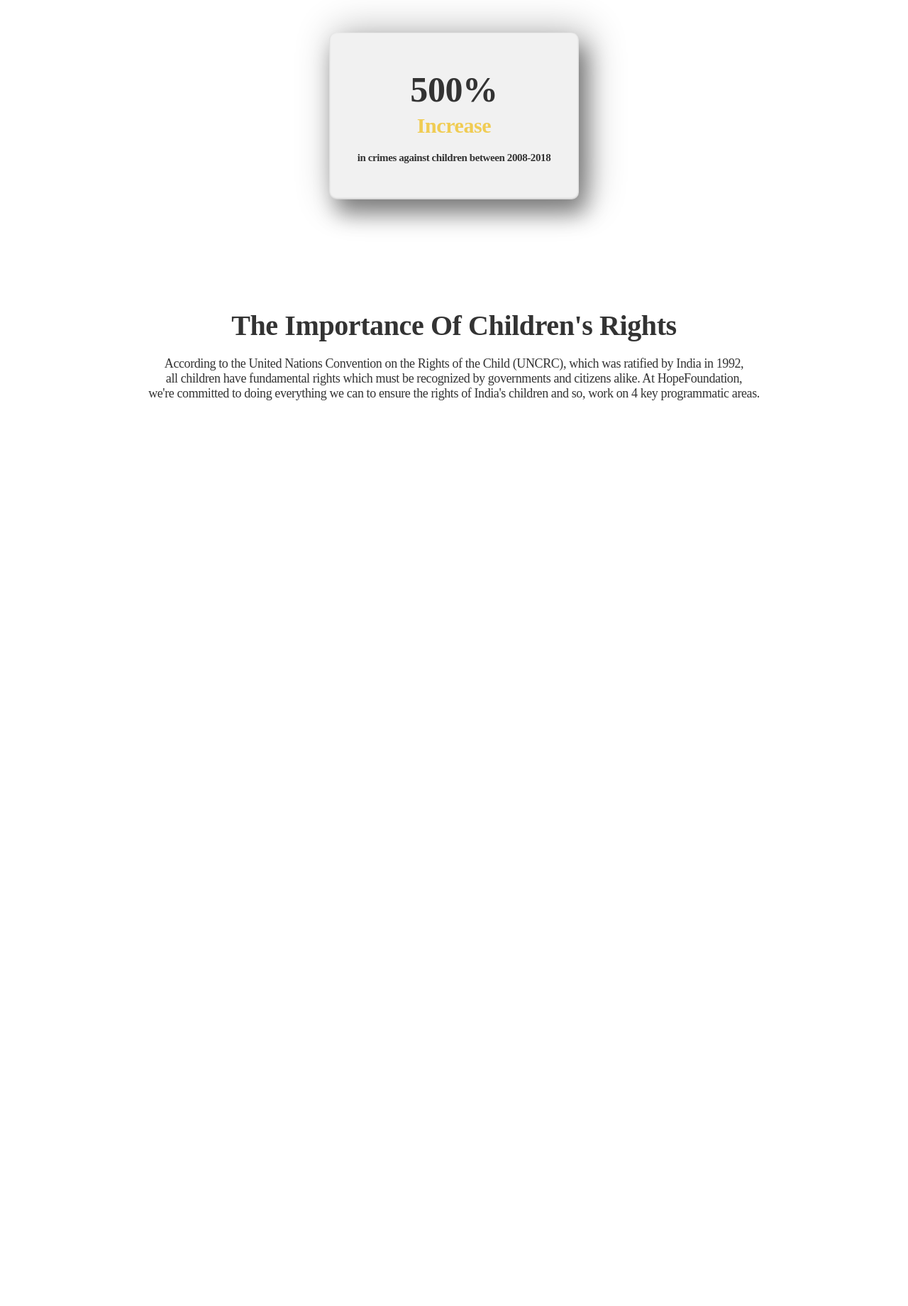
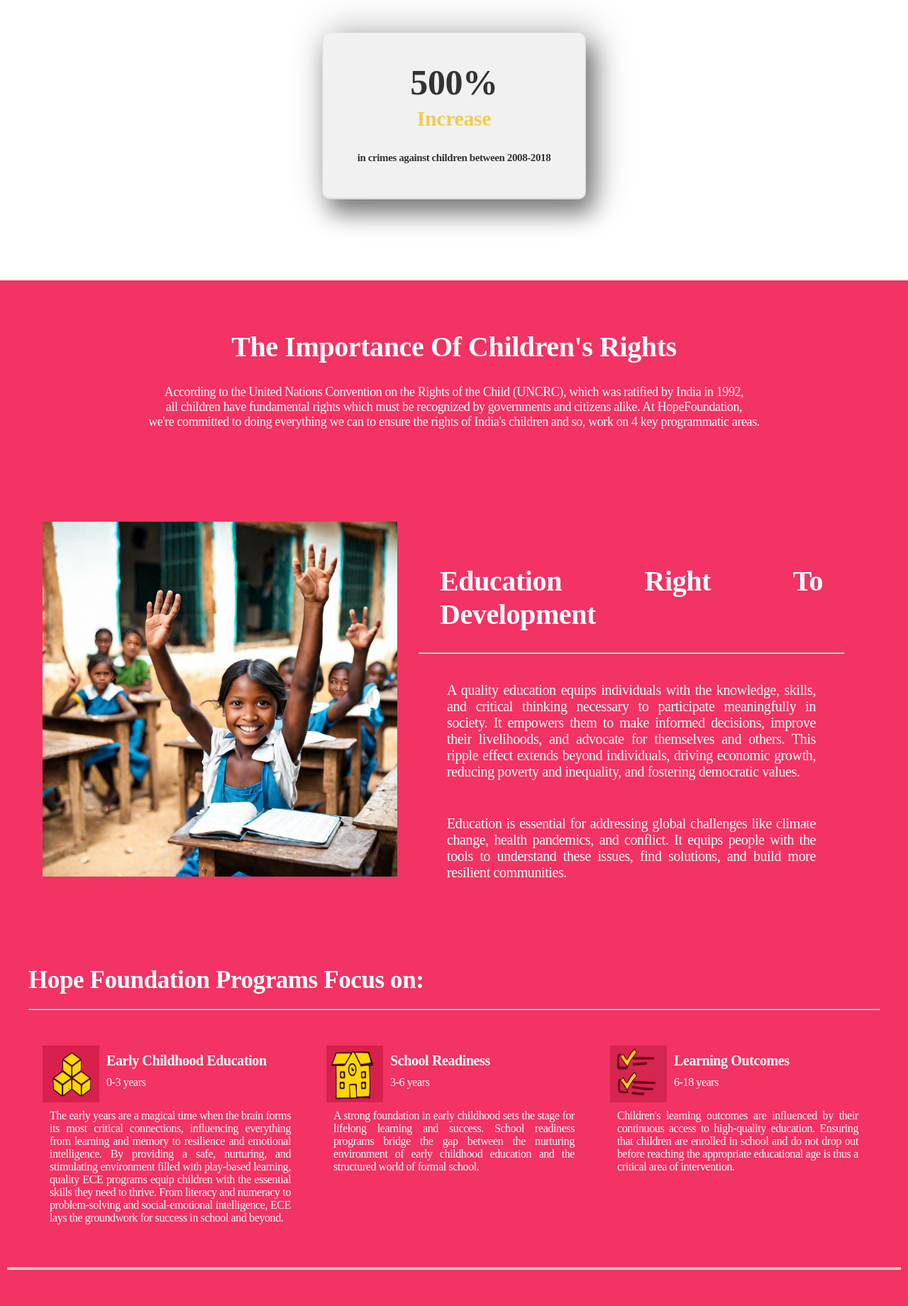
Before and after one commit to NamanSoni18/HopeFoundation, a PHP site: page /children/children.html in a window 1280 px wide. Shown: the part 2480-4320 px from the top of the page at 71% size. Before the commit the page ends 3044 px from the top, so only its background shows below. Run offline with PHP 8.4, Linux system fonts and the light colour scheme; some web fonts are replaced.

Commit message:
Added Content on Children.html

```diff
--- a/children/children.css
+++ b/children/children.css
@@ -162,3 +162,68 @@
   font-size: 18px;
   justify-content: center;
 }
+
+.section4 {
+  background-color: #F23363;
+  color: white;
+  padding: 10px;
+  padding-top: 30px;
+}
+
+.section4-part1 {
+  display: flex;
+  flex-direction: row;
+  text-align: justify;
+  margin: 50px;
+  padding-top: 70px;
+}
+
+.section4-text {
+  margin: 30px;
+}
+
+.section4-text .sec4-head, .sec4-para {
+  margin: 30px;
+}
+
+.sec4-head {
+  font-size: 40px;
+}
+
+.sec4-para {
+  font-size: 20px;
+}
+
+.section4-text-part2 {
+  margin: 30px;
+  text-align: justify;
+}
+
+.section4-text-part2 h3 {
+  font-size: 35px;
+  margin-bottom: 20px;
+}
+
+.topic {
+  margin-top: 30px;
+  display: flex;
+  flex-direction: row;
+}
+
+.subtopic {
+  margin: 20px;
+  flex: 1;
+}
+
+.subtopic .flex-part1 {
+  display: flex;
+  flex-direction: row;
+}
+
+.subtopic h2 {
+  font-size: 20px;
+}
+
+.subtopic h2, span, p {
+  padding: 10px;
+}
--- a/children/children.html
+++ b/children/children.html
@@ -6,6 +6,7 @@
     <meta name="viewport" content="width=device-width, initial-scale=1.0">
     <title>Children</title>
     <link rel="stylesheet" href="children.css">
+    <link rel="icon" href="../assests/Hope_Foundation_logo2.png" sizes="192X192" type="image/png">
 </head>
 
 <body>
@@ -78,8 +79,213 @@
     <br>
     <br>
 
-    <div class="section3-heading">The Importance Of Children's Rights</div>
-    <p class="section4-paragraph">According to the United Nations Convention on the Rights of the Child (UNCRC), which was ratified by India in 1992, <br>all children have fundamental rights which must be recognized by governments and citizens alike. At HopeFoundation,<br> we're committed to doing everything we can to ensure the rights of India's children and so, work on 4 key programmatic areas.</p>
+    <div class="section4">
+        <div class="section3-heading">The Importance Of Children's Rights</div>
+        <p class="section4-paragraph">According to the United Nations Convention on the Rights of the Child (UNCRC),
+            which was ratified by India in 1992, <br>all children have fundamental rights which must be recognized by
+            governments and citizens alike. At HopeFoundation,<br> we're committed to doing everything we can to ensure
+            the rights of India's children and so, work on 4 key programmatic areas.</p>
+
+        <div class="section4-part1">
+            <img src="../assests/Children/A_young_girl_in_a_rural.jpg" alt="No Image" width="500px" height="500px">
+            <div class="section4-text">
+                <h1 class="sec4-head">Education Right To Development</h1>
+                <hr>
+                <p class="sec4-para">A quality education equips individuals with the knowledge, skills, and critical
+                    thinking necessary to
+                    participate meaningfully in society. It empowers them to make informed decisions, improve their
+                    livelihoods, and advocate for themselves and others. This ripple effect extends beyond individuals,
+                    driving economic growth, reducing poverty and inequality, and fostering democratic values.</p>
+                <p class="sec4-para">Education is essential for addressing global challenges like climate change, health
+                    pandemics, and conflict. It equips people with the tools to understand these issues, find solutions,
+                    and build more resilient communities.</p>
+            </div>
+        </div>
+
+        <div class="section4-text-part2">
+            <h3>Hope Foundation Programs Focus on:</h3>
+            <hr>
+            <div class="topic">
+                <div class="subtopic">
+                    <div class="flex-part1">
+                        <img src="../assests/Children/children-0-3-years.png" alt="" width="80px" height="80px">
+                        <div class="flex-part2">
+                            <h2>Early Childhood Education</h2>
+                            <span>0-3 years</span>
+                        </div>
+                    </div>
+                    <p>The early years are a magical time when the brain forms its most critical connections,
+                        influencing everything from learning and memory to resilience and emotional intelligence. By
+                        providing a safe, nurturing, and stimulating environment filled with play-based learning,
+                        quality ECE programs equip children with the essential skills they need to thrive. From literacy
+                        and numeracy to problem-solving and social-emotional intelligence, ECE lays the groundwork for
+                        success in school and beyond.</p>
+                </div>
+                <div class="subtopic">
+                    <div class="flex-part1">
+                        <img src="../assests/Children/children-3-6-years.png" alt="" width="80px" height="80px">
+                        <div class="flex-part2">
+                            <h2>School Readiness</h2>
+                            <span>3-6 years</span>
+                        </div>
+                    </div>
+                    <p>A strong foundation in early childhood sets the stage for lifelong learning and success. School
+                        readiness programs bridge the gap between the nurturing environment of early childhood education
+                        and the structured world of formal school.</p>
+                </div>
+                <div class="subtopic">
+                    <div class="flex-part1">
+                        <img src="../assests/Children/children-6-18-years.png" alt="" width="80px" height="80px">
+                        <div class="flex-part2">
+                            <h2>Learning Outcomes</h2>
+                            <span>6-18 years</span>
+                        </div>
+                    </div>
+                    <p>Children's learning outcomes are influenced by their continuous access to high-quality education.
+                        Ensuring that children are enrolled in school and do not drop out before reaching the
+                        appropriate educational age is thus a critical area of intervention.</p>
+                </div>
+            </div>
+        </div>
+
+        <hr>
+        <hr>
+
+        <div class="section4-part1">
+            <div class="section4-text">
+                <h1 class="sec4-head">Health & Nutrition</h1>
+                <hr>
+                <p class="sec4-para">proper nutrition is crucial for brain development, laying the groundwork for
+                    cognitive skills, resilience, and lifelong learning. A balanced diet rich in fruits, vegetables,
+                    whole grains, and lean proteins fuels young bodies and minds, setting them up for success in school
+                    and beyond.</p>
+                <p class="sec4-para">Proper nutrition isn't just about filling bellies; it's about building brains. In
+                    those critical early years, the human brain undergoes a whirlwind of development, forming delicate
+                    neural pathways that will influence everything from memory and concentration to learning and social
+                    skills. These intricate connections are fueled by a symphony of nutrients, each playing a vital role
+                    in the orchestra of cognition.
+
+                    Think of fruits and vegetables as the colorful conductors, bursting with vitamins and antioxidants
+                    that orchestrate healthy neural growth. Whole grains act as the sturdy base notes, providing steady
+                    energy to keep young minds focused and ready to learn. Lean proteins play the melodic leads,
+                    building strong nerve fibers that carry information efficiently. And don't forget the essential
+                    supporting cast - healthy fats, the smooth lubricants that ensure seamless communication between
+                    brain cells.</p>
+            </div>
+            <img src="../assests/Children/Children of diverse.jpg" alt="No Image" width="500px" height="500px">
+        </div>
+        <div class="section4-text-part2">
+            <h3>Hope Foundation Right to Survival Focus on:</h3>
+            <hr>
+            <div class="topic">
+                <div class="subtopic">
+                    <div class="flex-part1">
+                        <img src="../assests/Children/Care for Expectant and Newborns.png" alt="" width="80px"
+                            height="80px">
+                        <div class="flex-part2">
+                            <h2>Care for Expectant and Newborns</h2>
+                        </div>
+                    </div>
+                    <p>
+                        The Hope Foundation is dedicated to ensuring the well-being and health of expectant mothers and
+                        newborns through our comprehensive program, "Care for Expectant and Newborns." Our initiative
+                        recognizes the critical importance of maternal and child health, aiming to provide support,
+                        education, and resources to enhance the overall experience of pregnancy and infancy for
+                        vulnerable communities.</p>
+                </div>
+                <div class="subtopic">
+                    <div class="flex-part1">
+                        <img src="../assests/Children/Growth monitoring.png" alt="" width="80px" height="80px">
+                        <div class="flex-part2">
+                            <h2>Growth Monitoring</h2>
+                        </div>
+                    </div>
+                    <p>Growth monitoring for children is a pivotal aspect of the Hope Foundation's mission to ensure the
+                        well-being and development of every child under its care. This essential initiative involves
+                        systematically tracking and assessing a child's physical, mental, and emotional growth over
+                        time, providing crucial insights into their overall health and nutritional status. By
+                        implementing a comprehensive growth monitoring program, the Hope Foundation aims to address and
+                        alleviate the challenges that children face in their formative years, contributing to their
+                        long-term health and prosperity.</p>
+                </div>
+                <div class="subtopic">
+                    <div class="flex-part1">
+                        <img src="../assests/Children/Learning outcomes.png" alt="" width="80px" height="80px">
+                        <div class="flex-part2">
+                            <h2>Learning Outcomes</h2>
+                        </div>
+                    </div>
+                    <p>Learning outcomes for children are critical aspects that contribute significantly to their
+                        holistic development. At Hope Foundation, our commitment to empowering children through
+                        education revolves around fostering a range of learning outcomes that extend beyond academic
+                        achievements. Our mission is to nurture well-rounded individuals who not only excel academically
+                        but also possess the skills, values, and resilience needed to navigate life's challenges.</p>
+                </div>
+            </div>
+        </div>
+
+        <hr>
+        <hr>
+
+        <div class="section4-part1">
+            <img src="../assests/Children/Safety & Protection.jpg" alt="No Image" width="500px" height="500px">
+            <div class="section4-text">
+                <h1 class="sec4-head">Safety & Protection</h1>
+                <hr>
+                <p class="sec4-para">
+                    The Hope Foundation, dedicated to the welfare of children, places safety and protection at the
+                    forefront of its mission. Recognizing the vulnerability of children and the need for a nurturing
+                    environment, our NGO has implemented comprehensive initiatives to ensure the well-being of every
+                    child under our care.
+
+                    Safety begins with creating a physical environment that is secure and free from potential hazards.
+                    At the heart of our efforts is the establishment of safe spaces where children can learn, play, and
+                    grow without fear. We prioritize the maintenance and regular inspection of facilities to guarantee
+                    that they adhere to stringent safety standards. This includes ensuring structural integrity,
+                    implementing fire safety measures, and providing appropriate medical resources.</p>
+            </div>
+        </div>
+        <div class="section4-text-part2">
+            <h3>Hope Foundation Right To Protection Focus on:</h3>
+            <hr>
+            <div class="topic">
+                <div class="subtopic">
+                    <div class="flex-part1">
+                        <img src="../assests/Children/Care for Expectant and Newborns.png" alt="" width="80px"
+                            height="80px">
+                        <div class="flex-part2">
+                            <h2>Child Labour</h2>
+                        </div>
+                    </div>
+                    <p>Child labor is a deeply distressing global issue that continues to afflict countless children
+                        around the world, undermining their fundamental rights, health, and future prospects. The Hope
+                        Foundation, recognizing the gravity of this problem, is committed to raising awareness and
+                        actively combating child labor to secure a brighter and more dignified future for these
+                        vulnerable individuals.</p>
+                </div>
+                <div class="subtopic">
+                    <div class="flex-part1">
+                        <img src="../assests/Children/Child marriage.png" alt="" width="80px" height="80px">
+                        <div class="flex-part2">
+                            <h2>Child Marriage</h2>
+                        </div>
+                    </div>
+                    <p>Child marriage is a deeply entrenched and pervasive issue affecting millions of children globally, and it stands as a violation of their fundamental rights. At the heart of this social malaise lies the grim reality that children, particularly young girls, are forced into marriage before they attain the legal age, often robbing them of their childhood and subjecting them to a life of hardship and adversity.</p>
+                </div>
+                <div class="subtopic">
+                    <div class="flex-part1">
+                        <img src="../assests/Children/Child Trafficking.png" alt="" width="80px" height="80px">
+                        <div class="flex-part2">
+                            <h2>Child Traffickings</h2>
+                        </div>
+                    </div>
+                    <p>Child trafficking is a grave and pervasive issue that poses a severe threat to the well-being and future of countless children around the world. For organizations like the Hope Foundation, combating this heinous crime is not just a mission but a moral imperative. Child trafficking involves the recruitment, transportation, transfer, harboring, or receipt of children through force, coercion, or deception for various exploitative purposes, including forced labor, sexual exploitation, and involvement in armed conflicts.</p>
+                </div>
+            </div>
+        </div>
+
+    </div>
+
 
 
 
```
Also changed, not shown: navbar/nav.php (+0 -10 lines), assests/Children/A_young_girl_in_a_rural.jpg (added), assests/Children/Care for Expectant and Newborns.png (added), assests/Children/Child Labour.png (added), assests/Children/Child Trafficking.png (added), assests/Children/Child marriage.png (added), assests/Children/Children of diverse.jpg (added), assests/Children/Growth monitoring.png (added), assests/Children/Learning outcomes.png (added), assests/Children/Safety & Protection.jpg (added), assests/Children/children-0-3-years.png (added), assests/Children/children-3-6-years.png (added), assests/Children/children-6-18-years.png (added).
